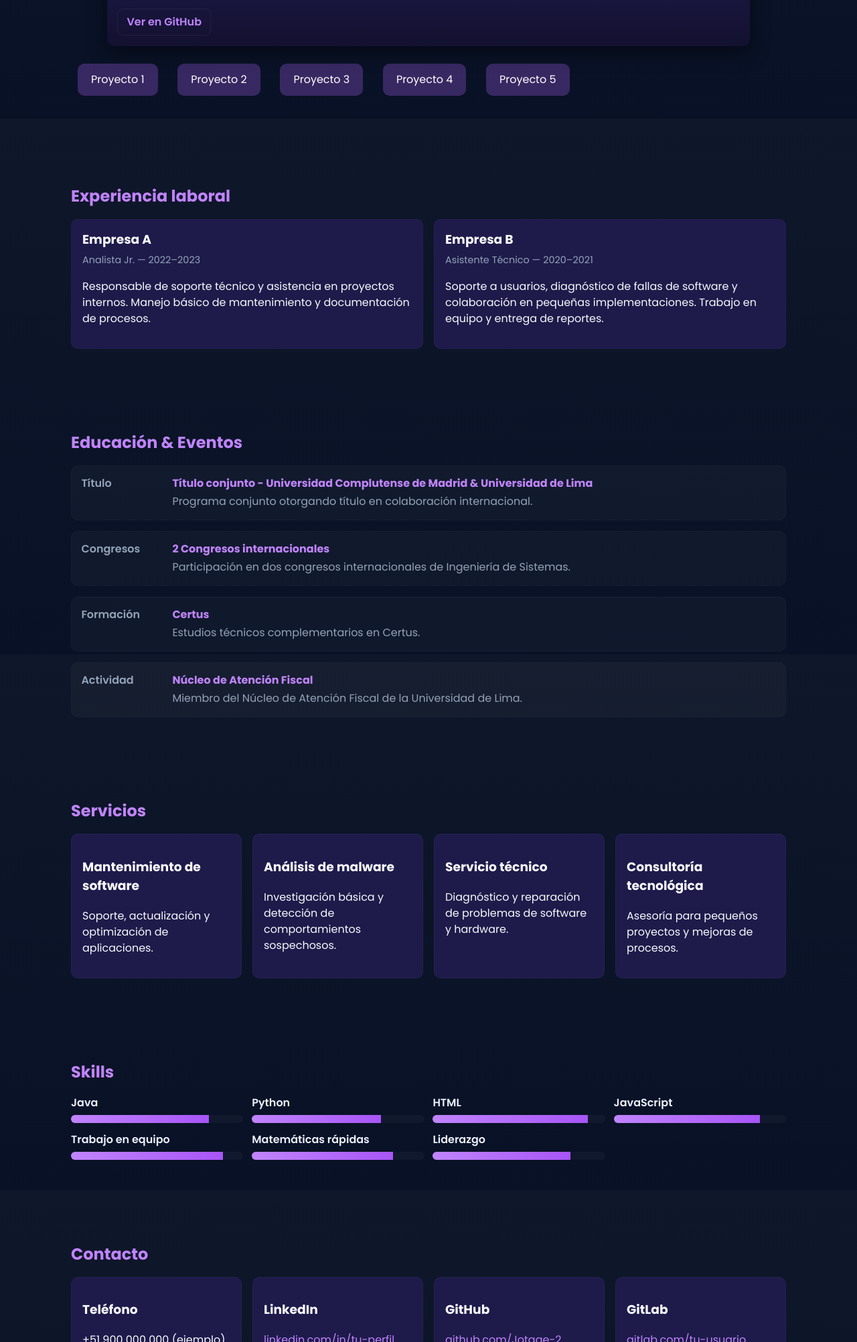
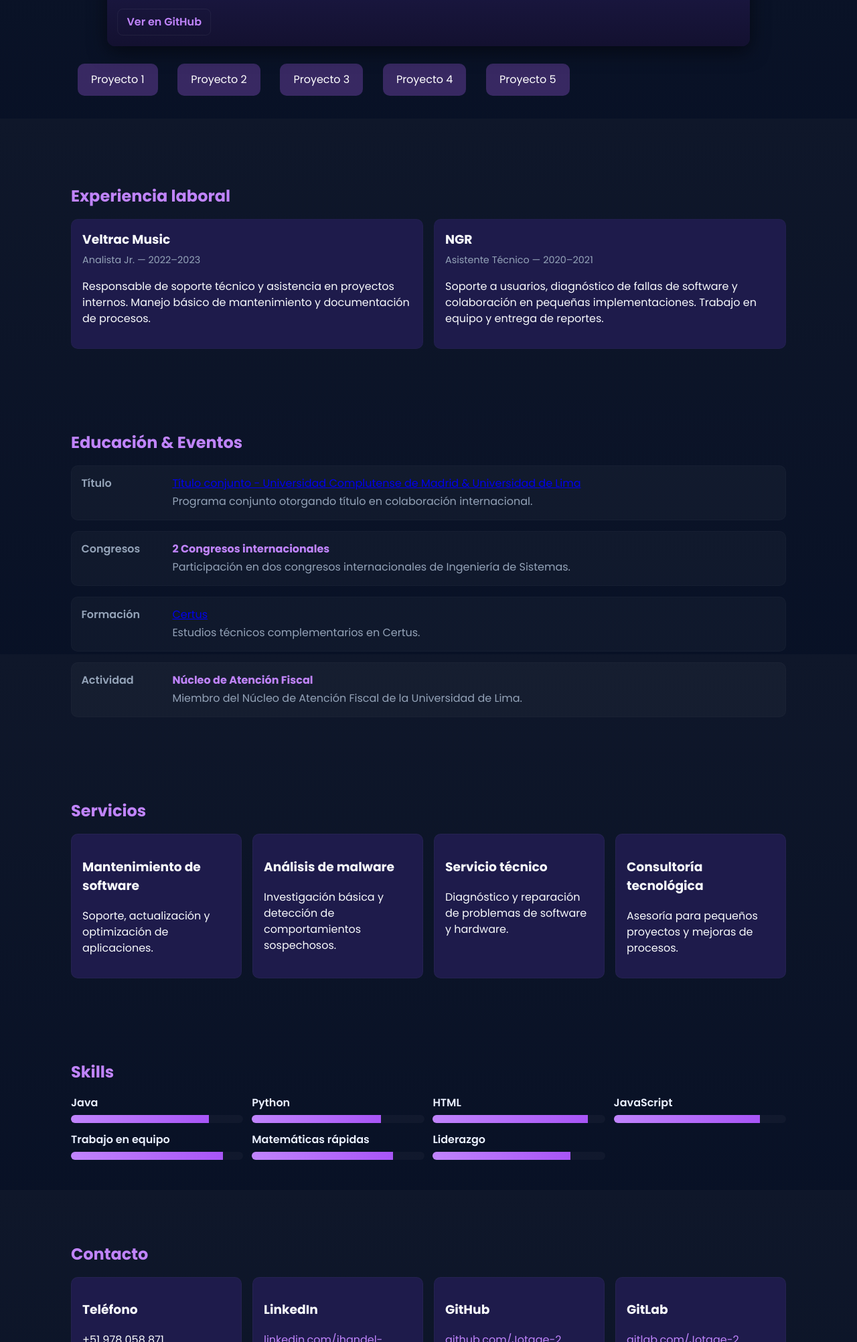
Before and after one commit to Jotage-2/Portafolio-Back-End, a plain HTML site: page index.html in a window 1280 px wide. Shown: the part 1423-3427 px from the top of the page at 67% size. Drawn offline with Linux system fonts and the light colour scheme.

Commit message:
añadiendo imagenes y perfeccionando ultimos detalles

```diff
--- a/index.html
+++ b/index.html
@@ -78,7 +78,7 @@
           <div class="carousel-track" id="track">
             <!-- 1..5: proyectos con link. Cambia hrefs y textos -->
             <div class="slide">
-              <img src="https://picsum.photos/800/420?random=1" alt="Proyecto 1">
+              <img src="imagenes/java-logo.png" alt="Proyecto 1">
               <div class="slide-caption">
                 <h3>Proyecto 1</h3>
                 <p>Proyecto realizado en curso de POO en java sobre un sistema electoral</p>
@@ -87,7 +87,7 @@
             </div>
 
             <div class="slide">
-              <img src="https://picsum.photos/800/420?random=2" alt="Proyecto 2">
+              <img src="imagenes/Python-logo-notext.svg.png" alt="Proyecto 2">
               <div class="slide-caption">
                 <h3>Proyecto 2</h3>
                 <p>Proyecto realizado en python y subido con flask</p>
@@ -96,7 +96,7 @@
             </div>
 
             <div class="slide">
-              <img src="https://picsum.photos/800/420?random=3" alt="Proyecto 3">
+              <img src="imagenes/maxresdefault.jpg" alt="Proyecto 3">
               <div class="slide-caption">
                 <h3>Proyecto 3</h3>
                 <p>Pagina de practica de hacer unb carrusel en css y js</p>
@@ -178,12 +178,12 @@
       <h2>Experiencia laboral</h2>
       <div class="exp-grid">
         <div class="exp-card">
-          <h3>Empresa A</h3>
+          <h3>Veltrac Music</h3>
           <span class="muted">Analista Jr. — 2022–2023</span>
           <p>Responsable de soporte técnico y asistencia en proyectos internos. Manejo básico de mantenimiento y documentación de procesos.</p>
         </div>
         <div class="exp-card">
-          <h3>Empresa B</h3>
+          <h3>NGR</h3>
           <span class="muted">Asistente Técnico — 2020–2021</span>
           <p>Soporte a usuarios, diagnóstico de fallas de software y colaboración en pequeñas implementaciones. Trabajo en equipo y entrega de reportes.</p>
         </div>
@@ -199,7 +199,7 @@
         <div class="timeline-item">
           <div class="time">Título</div>
           <div class="desc">
-            <h3>Título conjunto - Universidad Complutense de Madrid & Universidad de Lima</h3>
+            <a href="imagenes/JHANDEL ARIEL MOISES ZAVALETA OLIVERA CERTIFICADO CURSO UCM-ULIMA 2025.pdf" target="_blank"> Título conjunto - Universidad Complutense de Madrid & Universidad de Lima</a>
             <p>Programa conjunto otorgando título en colaboración internacional.</p>
           </div>
         </div>
@@ -215,7 +215,7 @@
         <div class="timeline-item">
           <div class="time">Formación</div>
           <div class="desc">
-            <h3>Certus</h3>
+            <a href="imagenes/certificado certus.pdf" target="_blank">Certus</a>
             <p>Estudios técnicos complementarios en Certus.</p>
           </div>
         </div>
@@ -300,11 +300,11 @@
       <div class="contact-grid">
         <div class="contact-card">
           <h3>Teléfono</h3>
-          <p>+51 900 000 000 (ejemplo)</p>
+          <p>+51 978 058 871 </p>
         </div>
         <div class="contact-card">
           <h3>LinkedIn</h3>
-          <p><a href="https://linkedin.com/in/tu-perfil" target="_blank">linkedin.com/in/tu-perfil</a></p>
+          <p><a href="https://www.linkedin.com/in/jhandel-zavaleta-438839341/" target="_blank">linkedin.com/jhandel-zavaleta</a></p>
         </div>
         <div class="contact-card">
           <h3>GitHub</h3>
@@ -312,7 +312,7 @@
         </div>
         <div class="contact-card">
           <h3>GitLab</h3>
-          <p><a href="https://gitlab.com/tu-usuario" target="_blank">gitlab.com/tu-usuario</a></p>
+          <p><a href="https://gitlab.com/Jotage-2" target="_blank">gitlab.com/Jotage-2</a></p>
         </div>
       </div>
     </div>
@@ -320,7 +320,7 @@
 
   <footer class="site-footer">
     <div class="container">
-      <p>&copy; 2025 Jotage Dev. Sitio creado para tarea.</p>
+      <p>&copy; 2025 Jotage Dev.</p>
     </div>
   </footer>
 
```
Also changed, not shown: imagenes/Python-logo-notext.svg.png (added), imagenes/java-logo.png (added), imagenes/maxresdefault.jpg (added), 2 other files.
